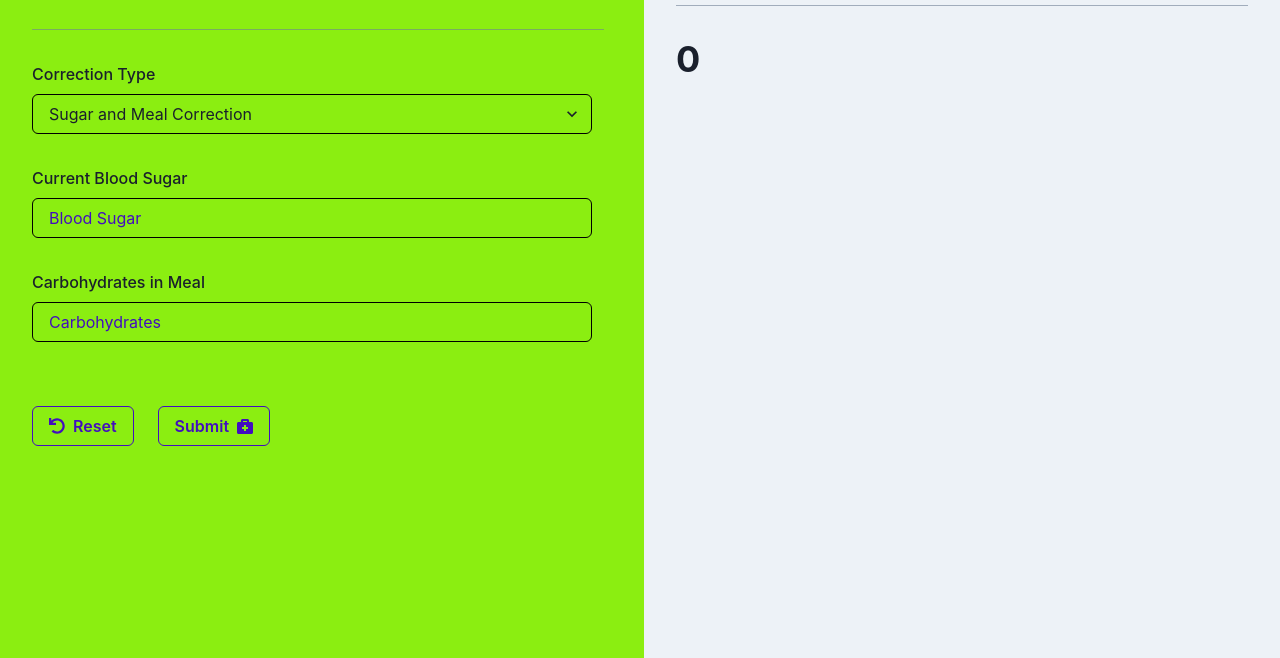
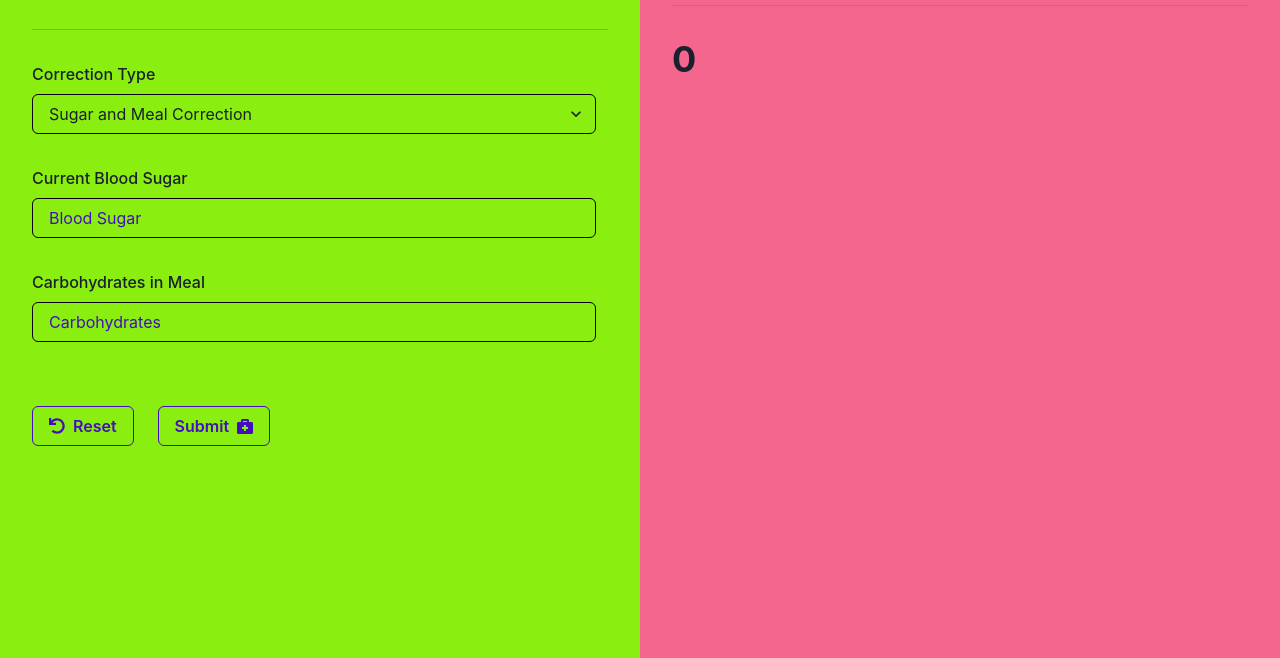
Before and after one commit to jdozierezell/keaton-type-1, a Gatsby site: page / in a window 1280 px wide. Shown: the part 142-800 px from the top of the page. Built offline with nearby package versions, Linux system fonts and the light colour scheme; Gatsby itself is replaced by a stand-in of ours.

Commit message:
updated colors

```diff
--- a/src/pages/index.js
+++ b/src/pages/index.js
@@ -18,17 +18,16 @@ const IndexPage = () => {
 		setUnits(unitsRounded)
 	}
 	return (
-		<Container bg="green.500" maxW="container.xl" p={0}>
+		<Container maxW="container.xl" p={0}>
 			<Grid
 				templateRows={{ base: '1fr 1fr', md: '1fr' }}
 				templateColumns={{ base: '1fr', md: '1fr 1fr' }}
-				gridGap={2}
 				minH="100vh"
 			>
-				<GridItem p={8} maxW="100vw">
+				<GridItem p={8} maxW="100vw" bg="green.500">
 					<Form onSubmit={onSubmit} setType={setType} type={type} />
 				</GridItem>
-				<GridItem bg="gray.100" p={8}>
+				<GridItem p={8} bg="pink.300">
 					<UnitDisplay units={units} />
 				</GridItem>
 			</Grid>
```
